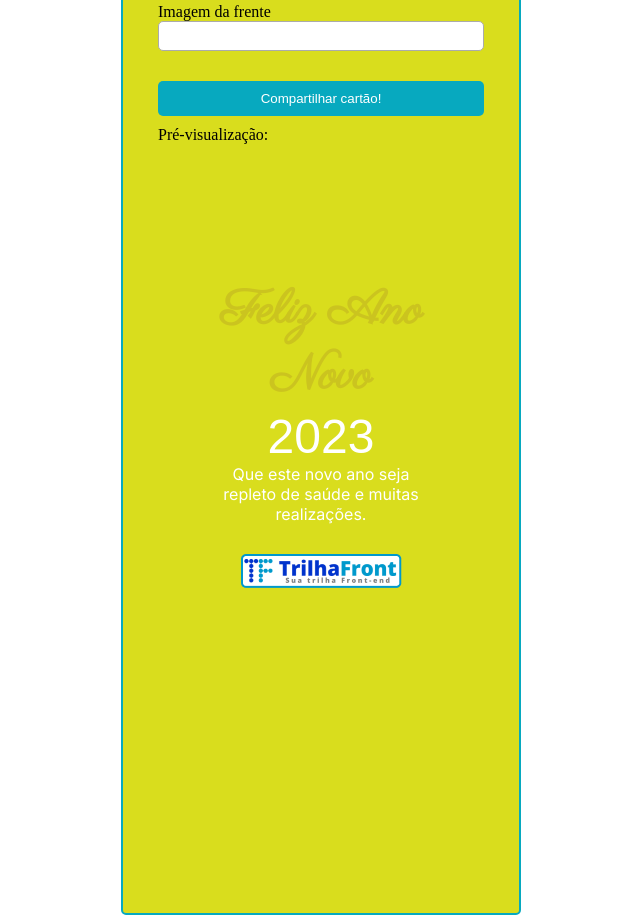
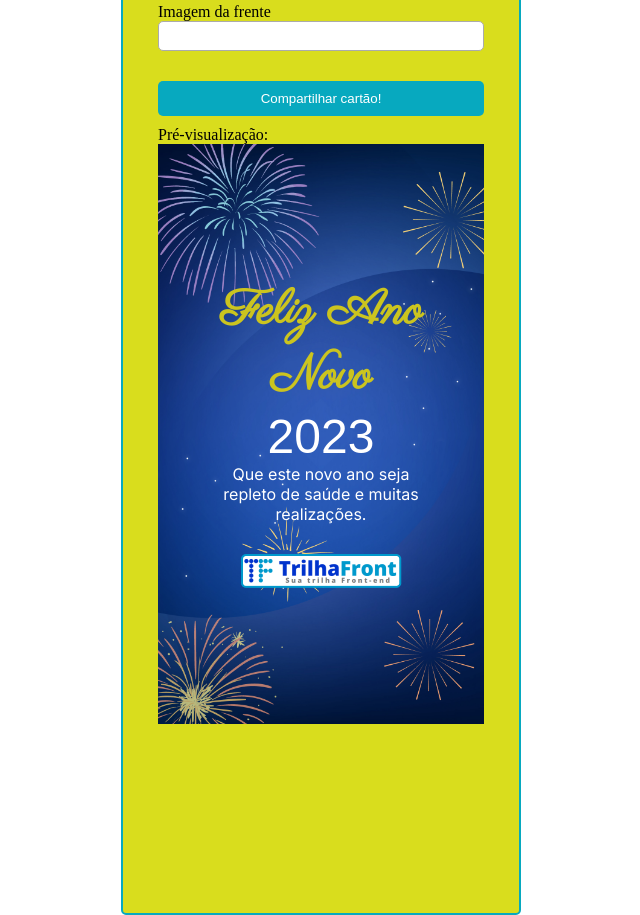
Before and after one commit to trilhacoder/projeto-cartao-ano-novo, a plain HTML site: page index.html in a window 1280 px wide. Shown: the part 431-1346 px from the top of the page, without its empty margins (319-959 px from the left). Drawn offline with Linux system fonts and the light colour scheme; a web font is replaced by a local one.

Commit message:
add imagem fundo

```diff
--- a/style.css
+++ b/style.css
@@ -50,7 +50,7 @@ button {
 
 .cartao {
     max-width: 100%;
-
+    background-image: url(feliz-ano-novo-2023.png);
     aspect-ratio: 9 / 16;
     background-size: 100%;
     display: flex;
```
